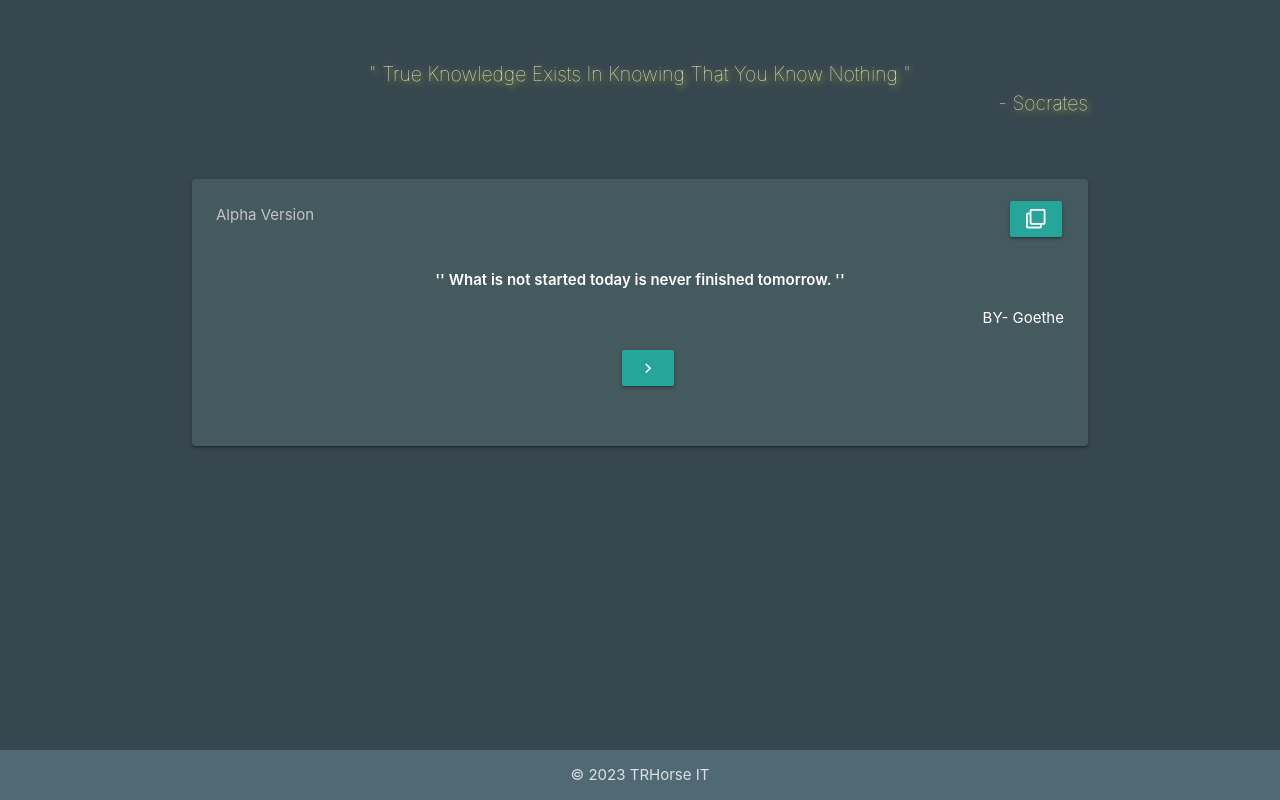
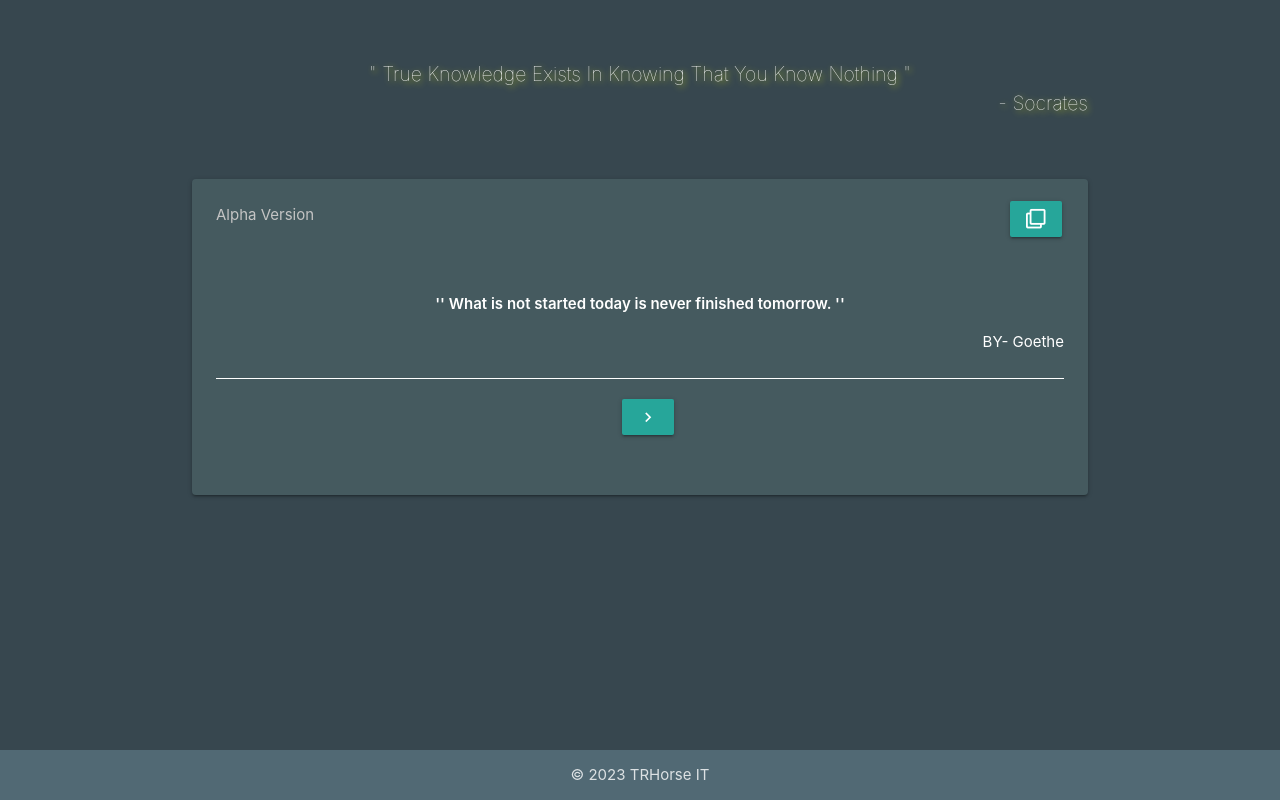
Before and after one commit to code-meta/qoutes-view, a plain HTML site: page index.html in a window 1280 px wide. Drawn offline with nearby package versions, Linux system fonts and the light colour scheme.

Commit message:
updated code

```diff
--- a/custom.css
+++ b/custom.css
@@ -17,6 +17,14 @@ div.main_title {
 }
 .main_title span {
   display: block;
+}
+
+.text_wrapper {
+  height: 140px;
+  display: flex;
+  flex-direction: column;
+  justify-content: center;
+  border-bottom: 1px solid white;
 }
 
 span.Byauthor{
```
